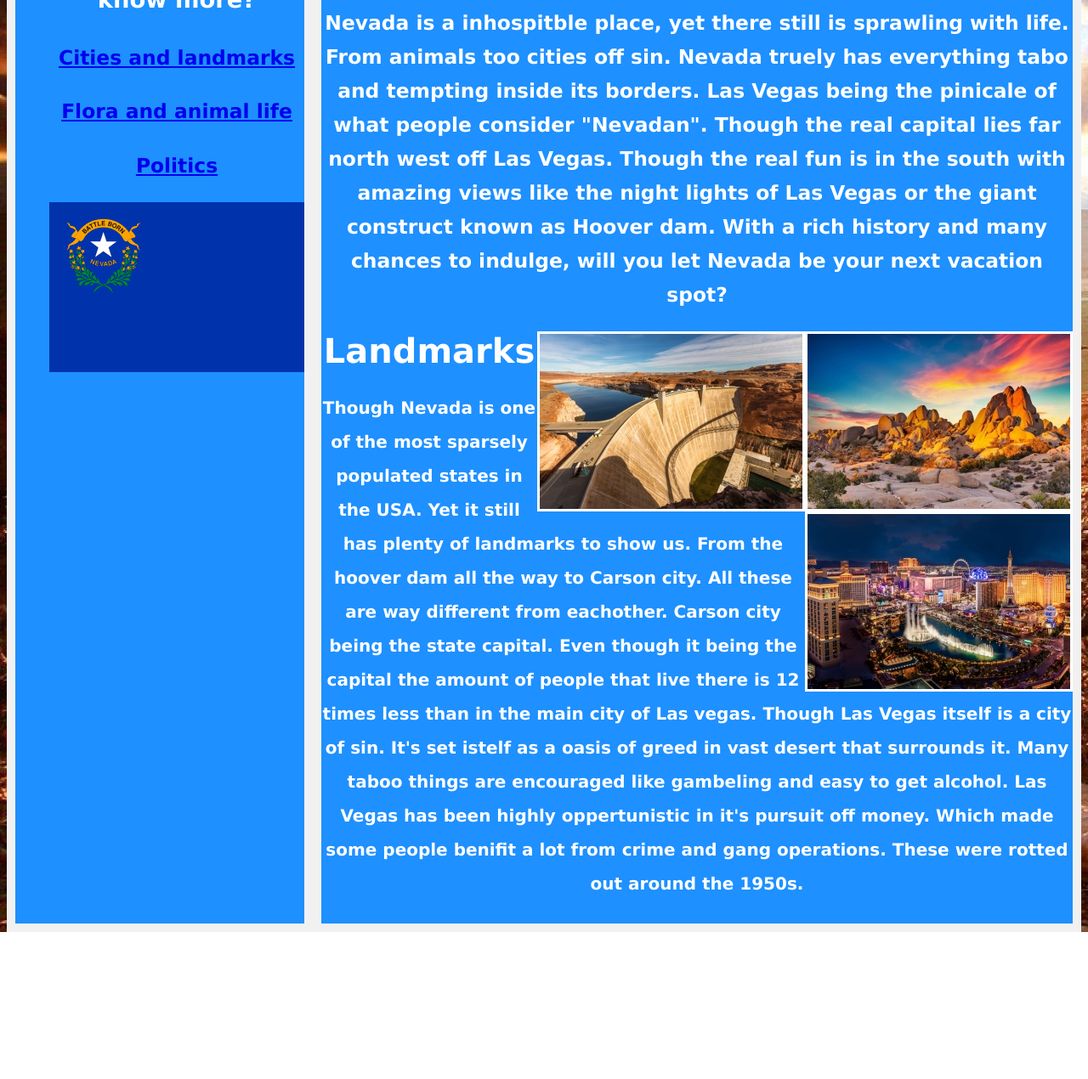
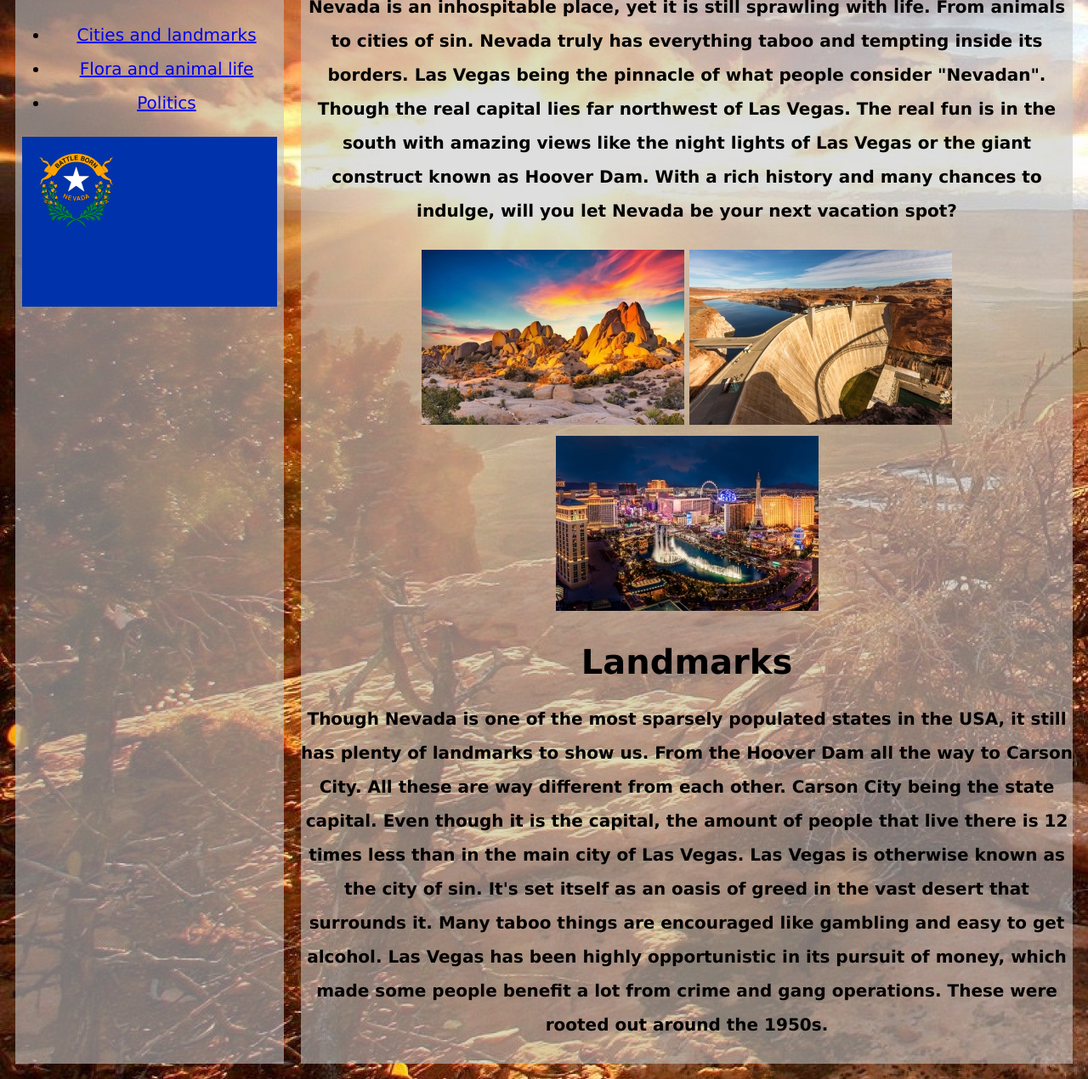
Before and after one commit to Thor-225/Nevada-Tours, a plain HTML site: page index.html in a window 1280 px wide. Shown: the part 320-1590 px from the top of the page at 85% size. Before the commit the page ends 1417 px from the top, so only its background shows below. Drawn offline with Linux system fonts and the light colour scheme.

Commit message:
Syncing 9?

```diff
--- a/Style.css
+++ b/Style.css
@@ -1,9 +1,14 @@
+/* Feil: Manglet semikolon etter font-family */
 body {
-font-family:'Lucida Sans', 'Lucida Sans Regular', 'Lucida Grande', 'Lucida Sans Unicode', Geneva, Verdana, sans-serif
+  font-family: 'Lucida Sans', 'Lucida Sans Regular', 'Lucida Grande', 'Lucida Sans Unicode', Geneva, Verdana, sans-serif;
 }
+
+/* OK */
 body {
   background-image: url("Desert.jpg");
 }
+
+/* OK */
 header {
   background-color: hsl(247, 98%, 35%);
   padding: 60px;
@@ -13,22 +18,40 @@ header {
   color: rgb(255, 180, 29);
   border-style: solid;
 }
+
+.flex-item-large {
+  width: 25%;
+  flex: none; /* Prevents flex-grow from overriding width */
+}
+/* Feil: Manglet kolon etter background-color.
+   Feil: float: right; er unødvendig på en flex-container. */
 .flex-container {
   display: flex;
   align-items: stretch;
-  background-color: #f1f1f1;
-  float: right;
+  background-color: hsla(0, 100%, 50%, 0);
+  /* float: right;  Fjernet */
 }
 
+/* Feil: <div> er ikke gyldig i CSS, fjernet. */
 .flex-container > div {
-  background-color: DodgerBlue;
-  color: white;
+  background-color: hsla(0, 0%, 78%, 0.584);
   margin: 10px;
   text-align: center;
   line-height: 40px;
   font-size: 20px;
+}
 
-}
+.center-img {
+  display: block;
+  margin-left: auto;
+  margin-right: auto;
+  float: none;
+  border-style: solid;
+  width: 20%;
+  }
+
+/* OK, men float: left; og float: right; bør ikke brukes sammen med flex.
+   Bruk heller flexbox for layout. */
 nav {
   float: left;
   width: 30%;
@@ -36,22 +59,15 @@ nav {
   padding: 20px;
   background-color: hsla(0, 0%, 78%, 0.584);
   border-radius: 1cm;
- border-style: solid;
+  border-style: solid;
 }
 
-main  {
+main {
   float: right;
   width: 60%;
   padding: 20px;
   background-color: hsla(0, 0%, 78%, 0.584);
-  border-radius: 0,5cm;
+  /* Feil: Bruk punktum, ikke komma, i border-radius */
+  border-radius: 0.5cm;
   border-style: solid;
 }
-
-img {
-  float: right;
-  border-style: solid;
-  width: 20,5%;
-  }
-
-body
--- a/index.html
+++ b/index.html
@@ -1,50 +1,48 @@
 <!DOCTYPE html>
 <html>
-<head>¨
-<title>Nevada Travels</title>
+<head>
+  <title>Nevada Travels</title>
+  <link rel="stylesheet" href="Style.css">
 </head>
 <body>
-<link rel="stylesheet" href="Style.css">
+
 <header>Beauty of Nevada</header>
 <div class="flex-container">
-  <div style="flex-grow: 1">
-    <h3>
-     <ul>
-        <h3>Would you like to know more?</h3>
-      <p><a href="#C1">Cities and landmarks</a></p>
-      <p><a href="#C2">Flora and animal life</a></p>
-      <p><a href="#C3">Politics</a></p>
-      <img src="Flag_of_Nevada.svg.png" alt="Flag of Nevada" style="all: unset;">
-     </ul>
-    </h3>
-</h4>
+  <div class="flex-item-large">
+    <h3>Would you like to know more?</h3>
+    <ul>
+      <li><a href="#C1">Cities and landmarks</a></li>
+      <li><a href="#C2">Flora and animal life</a></li>
+      <li><a href="#C3">Politics</a></li>
+    </ul>
+    <img src="Flag_of_Nevada.svg.png" alt="Flag of Nevada" style="all: unset;">
+  </div>
+
+ <div>
+    <h1>Nevada</h1>
+    <h4>
+      Nevada is an inhospitable place, yet it is still sprawling with life. From animals to cities of sin.
+      Nevada truly has everything taboo and tempting inside its borders. Las Vegas being the pinnacle
+      of what people consider "Nevadan". Though the real capital lies far northwest of Las Vegas.
+      The real fun is in the south with amazing views like the night lights of Las Vegas or the giant
+      construct known as Hoover Dam. With a rich history and many chances to indulge, will you let
+      Nevada be your next vacation spot?
+    </h4>
+    <img src="Southern Nights.jpg" alt="Nevada Night">
+    <img src="Hoover Dam.jpg" alt="Hoover Dam">
+    <img src="The Strip.jpg" alt="Nevada Strip">
+    <h1 id="C1">Landmarks</h1>
+    <h4>
+      Though Nevada is one of the most sparsely populated states in the USA, it still has
+      plenty of landmarks to show us. From the Hoover Dam all the way to Carson City. All these
+      are way different from each other. Carson City being the state capital. Even though it is
+      the capital, the amount of people that live there is 12 times less than in the main city of
+      Las Vegas. Las Vegas is otherwise known as the city of sin. It's set itself as an oasis of greed in
+      the vast desert that surrounds it. Many taboo things are encouraged like gambling and easy to get
+      alcohol. Las Vegas has been highly opportunistic in its pursuit of money, which made some people
+      benefit a lot from crime and gang operations. These were rooted out around the 1950s.
+    </h4>
+  </div>
 </div>
-  <div style="flex-grow: 10">
-
-<h1>Nevada</h1>
-<h3>Nevada is a inhospitble place, yet there still is sprawling with life. From animals too cities off sin.
-Nevada truely has everything tabo and tempting inside its borders. Las Vegas being the pinicale
-of what people consider "Nevadan". Though the real capital lies far north west off Las Vegas.
-Though the real fun is in the south with amazing views like the night lights of Las Vegas or the giant
-construct known as Hoover dam. With a rich history and many chances to indulge, will you let
-Nevada be your next vacation spot?
-</h3>
-
- <img src="Southern Nights.jpg" alt="Nevada Night">
-<img src="Hoover Dam.jpg" alt="Hoover dam">
-<img src="The Strip.jpg" alt="Nevada Strip">
-
- <h1 id="C1">Landmarks</h1>
-<h4>Though Nevada is one of the most sparsely populated states in the USA. Yet it still has
-plenty of landmarks to show us. From the hoover dam all the way to Carson city. All these
-are way different from eachother. Carson city being the state capital. Even though it being
-the capital the amount of people that live there is 12 times less than in the main city of
-Las vegas. Though Las Vegas itself is a city of sin. It's set istelf as a oasis of greed in
-vast desert that surrounds it. Many taboo things are encouraged like gambeling and easy to get
-alcohol. Las Vegas has been highly oppertunistic in it's pursuit off money. Which made some people
-benifit a lot from crime and gang operations. These were rotted out around the 1950s.
-</h4></div>
-</div>
-
 </body>
 </html>
```
